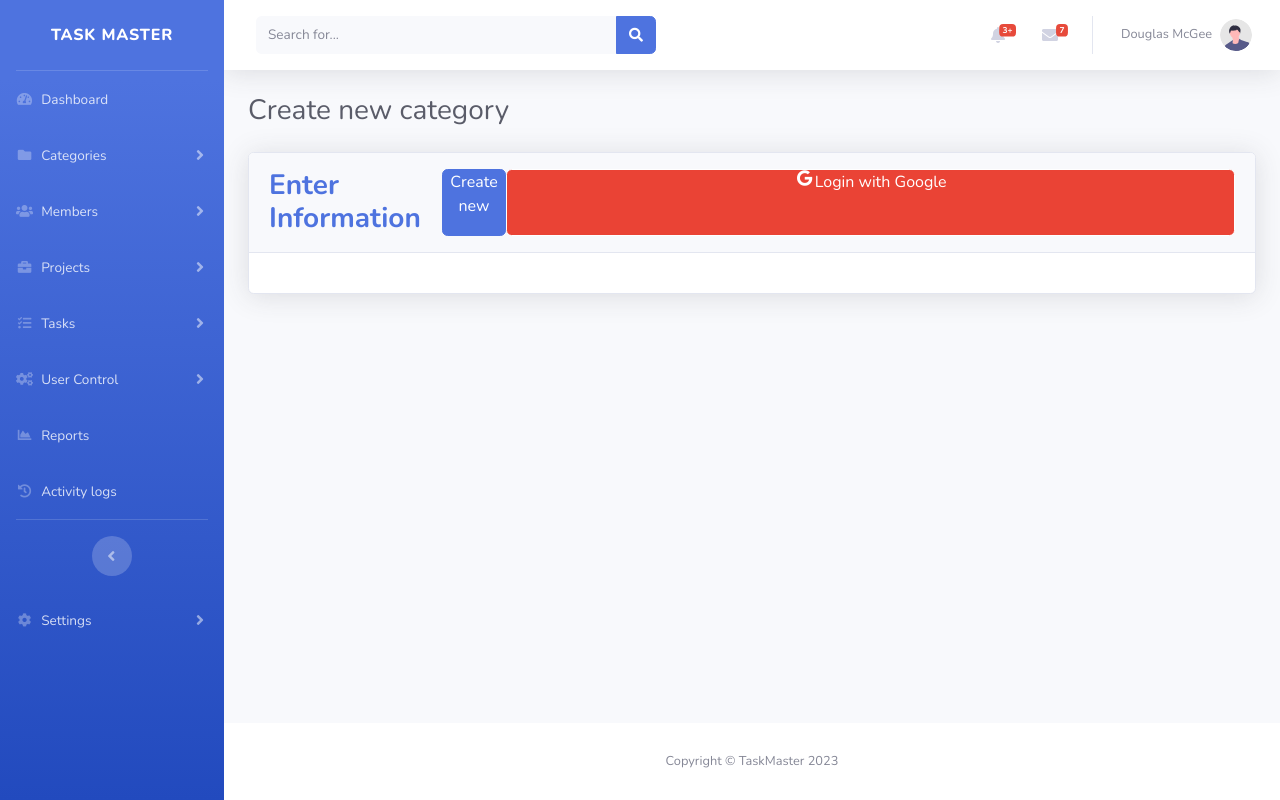
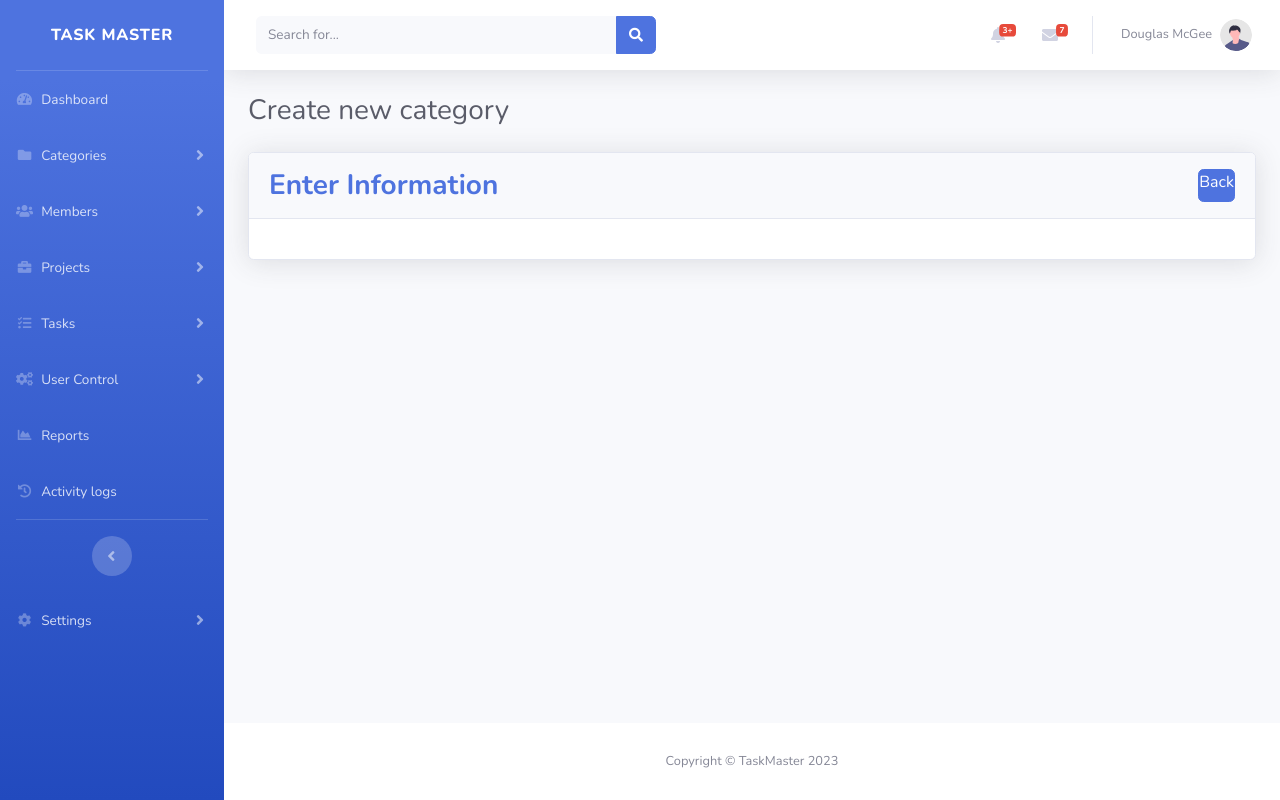
Before and after one commit to jeffreybacenas/TaskMaster, an ASP.NET Core app: page /Category/CategoryForm in a window 1280 px wide. Run offline with ASP.NET Core 8, Linux system fonts and the light colour scheme.

Commit message:
Fixing Category module

```diff
--- a/TaskMaster/Views/Category/CategoryForm.cshtml
+++ b/TaskMaster/Views/Category/CategoryForm.cshtml
@@ -1,6 +1,6 @@
 @{
     Layout = "_AppLayout";
-    ViewData["Title"] = "Member Form";
+    ViewData["Title"] = "Category Form";
 }
 
 <!-- Begin Page Content -->
@@ -20,12 +20,9 @@
             <div class="card shadow mb-4">
                 <div class="card-header py-3 d-flex justify-content-between">
                     <h3 class="m-0 font-weight-bold text-primary">Enter Information</h3>
-                    <a href="#" class="btn btn-primary btn-icon-split">
+                    <a href="@Url.Action("Index", "Category")" class="btn btn-primary btn-icon-split">
                         <i class="fa-regular fa-hand-back-point-left"></i>
-                        Create new
-                    </a>
-                    <a href="index.html" class="btn btn-google btn-block btn-icon-split">
-                        <i class="fab fa-google fa-fw"></i> Login with Google
+                        Back
                     </a>
                 </div>
                 <div class="card-body">
--- a/TaskMaster/Views/Category/Index.cshtml
+++ b/TaskMaster/Views/Category/Index.cshtml
@@ -16,11 +16,11 @@
         <!-- Content Column -->
         <div class="col-lg-12 mb-4">
 
-            <!-- Project Card Example -->
+            <!-- Category Card Example -->
             <div class="card shadow mb-4">
                 <div class="card-header py-3 d-flex justify-content-between">
                     <h6 class="m-0 font-weight-bold text-primary">Categories</h6>
-                    <a href="@Url.Action("CreateNew", "Category")" class="btn btn-primary btn-icon-split">
+                    <a href="@Url.Action("CategoryForm", "Category")" class="btn btn-primary btn-icon-split">
                         <span class="text">Create new</span>
                     </a>
                 </div>
```
Also changed, not shown: 4 other files.
